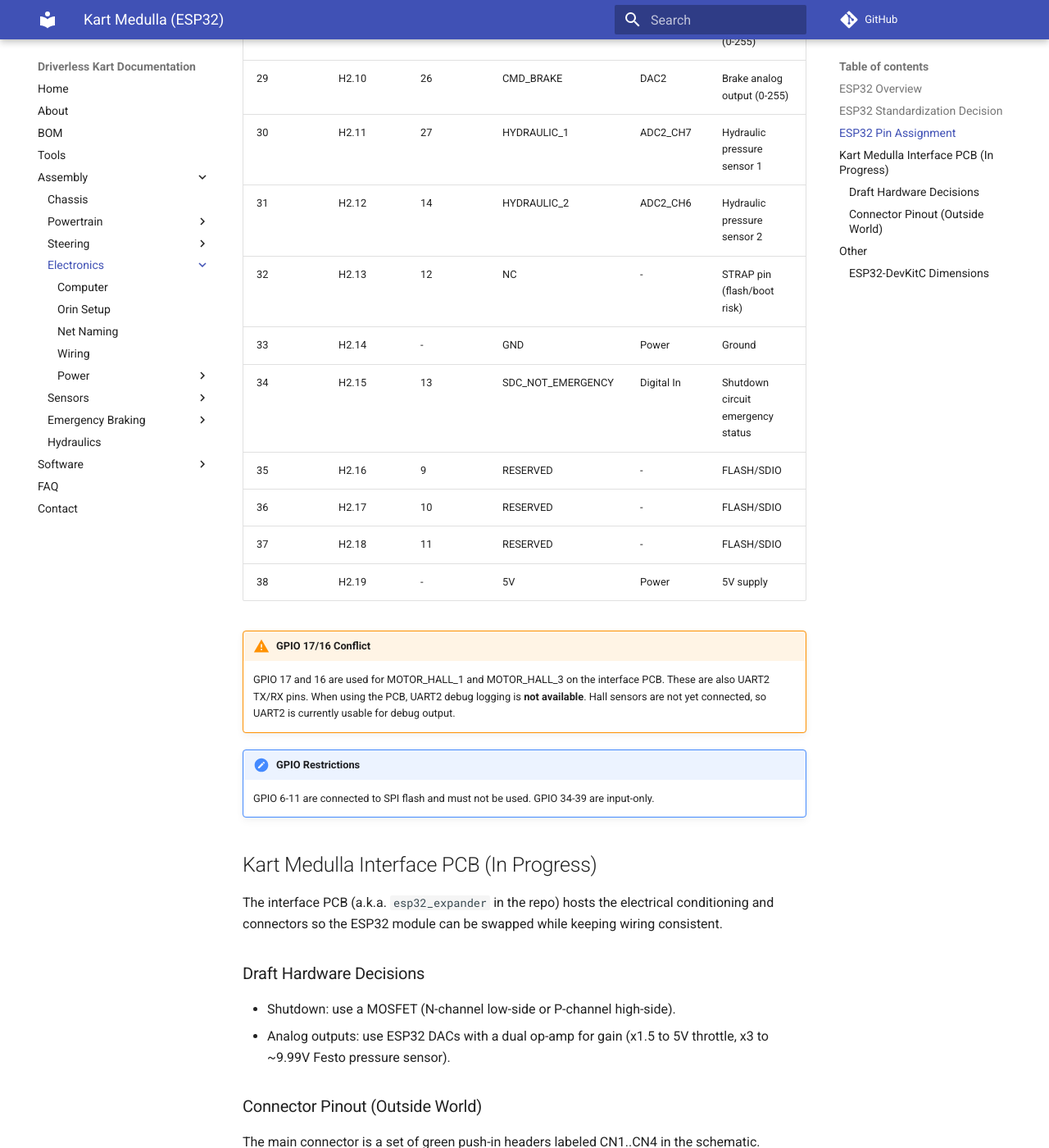
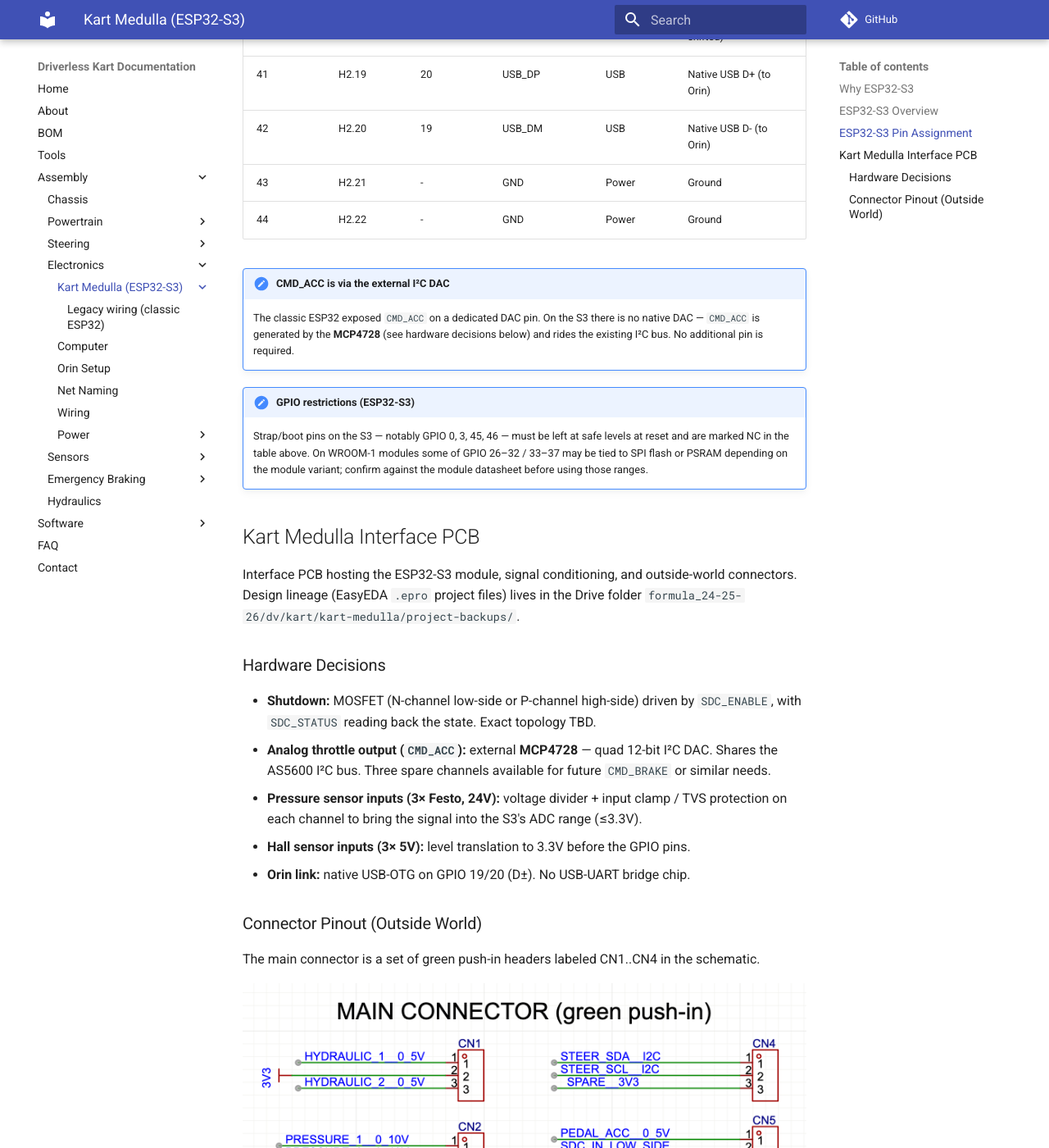
Before and after one commit to UM-Driverless/kart_docs, an MkDocs documentation site: the page built from docs/assembly/electronics/kart-medulla/index.md, in a window 1280 px wide and 1400 px high, scrolled down 4094 px. Shown: the whole window at 82% size. Built offline with MkDocs 1.6.1 and Material for MkDocs 9.7.7, drawn with Linux system fonts in a browser that asks for light colours; comment, search, counter and statistics services are not loaded; some of the changed text lies outside the part shown.

Commit message:
Reframe Kart Medulla docs for ESP32-S3
Next-revision interface PCB targets the ESP32-S3. Classic ESP32
(currently hand-wired in the kart, no PCB) preserved as a temporary
legacy-wiring.md page until the new board is deployed.

- Rewrite kart-medulla/index.md with S3 pinout, hardware decisions
  (external MCP4728 DAC, native USB-OTG to Orin, 24V Festo inputs),
  and ESP32-S3-DevKitC-1 high-res pinout image linking to mischianti.org.
- Add kart-medulla/legacy-wiring.md with the classic ESP32 pinout.
- mkdocs.yml nav: Kart Medulla (ESP32) -> Kart Medulla (ESP32-S3) with
  legacy-wiring nested under it.
- bom.yaml: new esp32_s3 entry (status: planned); esp32_wroom_32
  demoted to status: legacy.
- bom/index.md, orin-setup.md: reflect both MCUs during transition.
- Decision + rationale in .agents/history.md.

Co-Authored-By: Claude Opus 4.6 (1M context) <noreply@anthropic.com>

```diff
--- a/docs/assembly/electronics/kart-medulla/index.md
+++ b/docs/assembly/electronics/kart-medulla/index.md
@@ -1,86 +1,105 @@
-# Kart Medulla (ESP32)
+# Kart Medulla (ESP32-S3)
 
-The Kart Medulla is the ESP32-based control hub that interfaces between the Orin computer, sensors, and actuators. The standard board is the ESP32-DevKitC V4 (38-pin, USB-C) with an ESP32-WROOM-32D module; the older 30-pin board is legacy-only. The system is moving to a dedicated interface PCB that consolidates level shifting, analog conditioning, and IO breakout.
+The Kart Medulla is the MCU-based control hub between the Orin computer and the kart's sensors and actuators. The next revision is an interface PCB built around the **ESP32-S3**, with external level shifting, analog conditioning, and Wago-style push-in connectors replacing the hand-wired Dupont setup.
+
+!!! info "Currently hand-wired in the kart: classic ESP32"
+    The kart is currently running a hand-wired classic-ESP32 (no PCB). That setup is documented on the [Legacy wiring](legacy-wiring.md) page and will be removed once the ESP32-S3 board is deployed.
 
 **Firmware repository:** [UM-Driverless/kart_medulla](https://github.com/UM-Driverless/kart_medulla)
 
-## ESP32 Overview
+## Why ESP32-S3
 
-[![ESP32-DevKitC V4 Pinout](images/esp32-devkitc-v4-pinout.png)](https://docs.espressif.com/projects/esp-idf/en/v5.1/esp32/hw-reference/esp32/get-started-devkitc.html)
+The classic ESP32 ran out of usable GPIOs once CAN, SPI, status RGB, buzzer, and the Orin link were added on top of the existing I/O (3× halls, 3× pressure, accelerator, brake, SDC, steering, relay). The S3 solves this and adds several quality-of-life wins:
 
-*   **CPU:** Xtensa dual-core 32-bit LX6, up to 240 MHz
-*   **Flash Memory:** Up to 16 MB
-*   **SRAM:** 520 KB
-*   **GPIOs:** 34
-*   **ADCs:** 18-channel, 12-bit
-*   **DACs:** 2-channel, 8-bit
-*   **Communication Interfaces:** SPI, I2C, UART, CAN, I2S
+- **~45 GPIOs** (vs ~34 on the classic), with fewer of them reserved or strap-pin traps.
+- **Native USB-OTG** — the Orin link becomes a direct USB cable (CDC-ACM), dropping the USB-UART bridge IC and moving from ~1 Mbit/s UART to ~12 Mbit/s full-speed USB.
+- **Built-in USB-Serial-JTAG** — flashing, serial monitor, and step-debugging all over the same USB cable. No external ESP-Prog / FT2232H needed.
+- **External DAC on the PCB** (see hardware decisions below) — replaces the classic ESP32's built-in 8-bit DAC with a 12-bit I²C DAC. More resolution, cleaner output, no op-amp gain stage.
 
-## ESP32 Standardization Decision
+Variants considered and rejected: **S2** (has DAC but single-core, no BT), **C3** (too few GPIOs), **C6** (no DAC, Wi-Fi 6 overkill for a kart), **H2** (no Wi-Fi).
 
-The project previously used a 30-pin ESP32 development board with a non-standard pinout that is not DevKitC-compatible. To ensure long-term repeatability, predictable wiring, and easy replacement across builds, the project now standardizes on the ESP32-DevKitC V4 (38-pin, USB-C) using the ESP32-WROOM-32D module with an integrated PCB antenna. DevKitC V4 is Espressif's reference design with a stable pinout, reliable auto-reset/boot circuitry, and wide toolchain support. The 30-pin board remains deprecated and should not be used for new builds.
+## ESP32-S3 Overview
 
-## ESP32 Pin Assignment
+[![ESP32-S3-DevKitC-1 pinout (high resolution — click to open reference page)](images/esp32-s3-devkitc-1-pinout-mischianti.png)](https://mischianti.org/esp32-s3-devkitc-1-high-resolution-pinout-and-specs/)
 
-Complete pin map for the ESP32-DevKitC V4 (38-pin, USB-C), matching the interface PCB wiring. Ordered by physical position on the board. H1 is the left header, H2 is the right header (19 pins each).
+*Click the image for the full high-resolution pinout and specs page at [mischianti.org](https://mischianti.org/esp32-s3-devkitc-1-high-resolution-pinout-and-specs/).*
 
-![ESP32 DevKitC V4 Type-C header pinout](images/esp32-devkitc-v4-typec-header-pinout.png)
+- **CPU:** Xtensa dual-core 32-bit LX7, up to 240 MHz
+- **GPIOs:** ~45 usable
+- **ADCs:** 2× 12-bit, multi-channel
+- **DACs:** none (external DAC on the interface PCB)
+- **USB:** native USB-OTG + USB-Serial-JTAG
+- **Wireless:** Wi-Fi 4 + BLE 5
+- **Communication Interfaces:** SPI, I²C, UART, CAN (TWAI), I²S
+
+## ESP32-S3 Pin Assignment
+
+Pin map for the ESP32-S3 module on the interface PCB. H1 is the left header, H2 is the right header. This is a draft — pin counts and some signal assignments will be finalized during PCB layout.
 
 | Pin | Header | GPIO | Signal | Type | Notes |
 |-----|--------|------|--------|------|-------|
-| 1 | H1.1 | 6 | RESERVED | - | FLASH/SDIO |
-| 2 | H1.2 | 7 | RESERVED | - | FLASH/SDIO |
-| 3 | H1.3 | 8 | RESERVED | - | FLASH/SDIO |
-| 4 | H1.4 | 15 | NC | - | STRAP pin (boot config risk) |
-| 5 | H1.5 | 2 | STATUS_LED | Digital Out | Onboard LED (strap pin, keep LOW at boot) |
-| 6 | H1.6 | 0 | NC | - | STRAP pin (BOOT mode) |
-| 7 | H1.7 | 4 | NC | - | STRAP pin (boot config risk) |
-| 8 | H1.8 | 16 | MOTOR_HALL_3 | Digital In | Motor hall sensor 3 (also UART2 RX) |
-| 9 | H1.9 | 17 | MOTOR_HALL_1 | Digital In | Motor hall sensor 1 (also UART2 TX) |
-| 10 | H1.10 | 5 | NC | - | STRAP pin (boot config risk) |
-| 11 | H1.11 | 18 | CMD_STEER_PWM | LEDC PWM | Steering motor PWM (Cytron H-bridge) |
-| 12 | H1.12 | 19 | CMD_STEER_DIR | Digital Out | Steering motor direction (Cytron H-bridge) |
-| 13 | H1.13 | - | GND | Power | Ground |
-| 14 | H1.14 | 21 | I2C_SDA | I2C | AS5600 steering angle sensor data |
-| 15 | H1.15 | 3 | USB_UART_RX | UART0 RX | Reserved (binary protocol from Orin) |
-| 16 | H1.16 | 1 | USB_UART_TX | UART0 TX | Reserved (binary protocol to Orin) |
-| 17 | H1.17 | 22 | I2C_SCL | I2C | AS5600 steering angle sensor clock |
-| 18 | H1.18 | 23 | SPARE | - | Available |
-| 19 | H1.19 | - | GND | Power | Ground |
-| 20 | H2.1 | - | 3V3 | Power | 3.3V supply |
-| 21 | H2.2 | - | EN | Reset | Active-low reset |
-| 22 | H2.3 | 36 (VP) | PRESSURE_1 | ADC1_CH0 | Pressure sensor 1 (input only) |
-| 23 | H2.4 | 39 (VN) | PRESSURE_2 | ADC1_CH3 | Pressure sensor 2 (input only) |
-| 24 | H2.5 | 34 | PRESSURE_3 | ADC1_CH6 | Pressure sensor 3 (input only) |
-| 25 | H2.6 | 35 | PEDAL_ACC | ADC1_CH7 | Accelerator pedal (input only) |
-| 26 | H2.7 | 32 | PEDAL_BRAKE | ADC1_CH4 | Brake pedal |
-| 27 | H2.8 | 33 | MOTOR_HALL_2 | Digital In | Motor hall sensor 2 |
-| 28 | H2.9 | 25 | CMD_ACC | DAC1 | Throttle analog output (0-255) |
-| 29 | H2.10 | 26 | CMD_BRAKE | DAC2 | Brake analog output (0-255) |
-| 30 | H2.11 | 27 | HYDRAULIC_1 | ADC2_CH7 | Hydraulic pressure sensor 1 |
-| 31 | H2.12 | 14 | HYDRAULIC_2 | ADC2_CH6 | Hydraulic pressure sensor 2 |
-| 32 | H2.13 | 12 | NC | - | STRAP pin (flash/boot risk) |
-| 33 | H2.14 | - | GND | Power | Ground |
-| 34 | H2.15 | 13 | SDC_NOT_EMERGENCY | Digital In | Shutdown circuit emergency status |
-| 35 | H2.16 | 9 | RESERVED | - | FLASH/SDIO |
-| 36 | H2.17 | 10 | RESERVED | - | FLASH/SDIO |
-| 37 | H2.18 | 11 | RESERVED | - | FLASH/SDIO |
-| 38 | H2.19 | - | 5V | Power | 5V supply |
+| 1 | H1.1 | - | 3V3 | Power | 3.3V supply |
+| 2 | H1.2 | - | 3V3 | Power | 3.3V supply |
+| 3 | H1.3 | - | RST | Reset | Reset pin |
+| 4 | H1.4 | 4 | PEDAL_ACC | ADC1_CH3 | Accelerator pedal input |
+| 5 | H1.5 | 5 | PEDAL_BRAKE | ADC1_CH4 | Brake pedal input |
+| 6 | H1.6 | 6 | PRESSURE_1 | ADC1_CH5 | Festo pressure sensor 1 (24V via divider) |
+| 7 | H1.7 | 7 | PRESSURE_2 | ADC1_CH6 | Festo pressure sensor 2 (24V via divider) |
+| 8 | H1.8 | 15 | CS1 | SPI | SPI chip select 1 |
+| 9 | H1.9 | 16 | — | — | Reserved / spare |
+| 10 | H1.10 | 17 | TX1 | UART1 | UART1 TX |
+| 11 | H1.11 | 18 | RX1 | UART1 | UART1 RX |
+| 12 | H1.12 | 8 | I2C_SDA | I²C | AS5600 steering angle sensor data; also DAC (MCP4728) |
+| 13 | H1.13 | 3 | NC | — | STRAP pin (flash/boot risk) |
+| 14 | H1.14 | 46 | NC | — | STRAP pin (flash/boot risk) |
+| 15 | H1.15 | 9 | I2C_SCL | I²C | AS5600 steering angle sensor clock; also DAC (MCP4728) |
+| 16 | H1.16 | 10 | — | ADC1_CH9 | Reserved for ADC use |
+| 17 | H1.17 | 11 | MOSI | SPI | SPI MOSI |
+| 18 | H1.18 | 12 | CLK | SPI | SPI clock |
+| 19 | H1.19 | 13 | MISO | SPI | SPI MISO |
+| 20 | H1.20 | 14 | CS2 | SPI | SPI chip select 2 |
+| 21 | H1.21 | - | 5V | Power | 5V supply |
+| 22 | H1.22 | - | GND | Power | Ground |
+| 23 | H2.1 | - | GND | Power | Ground |
+| 24 | H2.2 | 43 | TX0 | UART0 | UART0 TX (debug) |
+| 25 | H2.3 | 44 | RX0 | UART0 | UART0 RX (debug) |
+| 26 | H2.4 | 1 | PRESSURE_3 | ADC1_CH0 | Festo pressure sensor 3 (24V via divider) |
+| 27 | H2.5 | 2 | — | ADC1_CH1 | Reserved for ADC use |
+| 28 | H2.6 | 42 | CAN_TX | CAN (TWAI) | CAN bus TX |
+| 29 | H2.7 | 41 | CAN_RX | CAN (TWAI) | CAN bus RX |
+| 30 | H2.8 | 40 | — | — | Spare |
+| 31 | H2.9 | 39 | SDC_ENABLE | Digital Out | Shutdown-circuit relay drive |
+| 32 | H2.10 | 38 | SDC_STATUS | Digital In | Shutdown-circuit status feedback |
+| 33 | H2.11 | 37 | MOTOR_HALL_1 | Digital In | Motor hall sensor 1 (5V → 3.3V level-shifted) |
+| 34 | H2.12 | 36 | BUZZER | Digital Out | Debug/status buzzer |
+| 35 | H2.13 | 35 | — | — | Spare |
+| 36 | H2.14 | 0 | NC | — | STRAP pin (boot mode) |
+| 37 | H2.15 | 45 | NC | — | STRAP pin (VDD_SPI) |
+| 38 | H2.16 | 48 | STATUS_LED | PWM | RGB status LED |
+| 39 | H2.17 | 47 | MOTOR_HALL_2 | Digital In | Motor hall sensor 2 (5V → 3.3V level-shifted) |
+| 40 | H2.18 | 21 | MOTOR_HALL_3 | Digital In | Motor hall sensor 3 (5V → 3.3V level-shifted) |
+| 41 | H2.19 | 20 | USB_DP | USB | Native USB D+ (to Orin) |
+| 42 | H2.20 | 19 | USB_DM | USB | Native USB D- (to Orin) |
+| 43 | H2.21 | - | GND | Power | Ground |
+| 44 | H2.22 | - | GND | Power | Ground |
 
-!!! warning "GPIO 17/16 Conflict"
-    GPIO 17 and 16 are used for MOTOR_HALL_1 and MOTOR_HALL_3 on the interface PCB. These are also UART2 TX/RX pins. When using the PCB, UART2 debug logging is **not available**. Hall sensors are not yet connected, so UART2 is currently usable for debug output.
+!!! note "CMD_ACC is via the external I²C DAC"
+    The classic ESP32 exposed `CMD_ACC` on a dedicated DAC pin. On the S3 there is no native DAC — `CMD_ACC` is generated by the **MCP4728** (see hardware decisions below) and rides the existing I²C bus. No additional pin is required.
 
-!!! note "GPIO Restrictions"
-    GPIO 6-11 are connected to SPI flash and must not be used. GPIO 34-39 are input-only.
+!!! note "GPIO restrictions (ESP32-S3)"
+    Strap/boot pins on the S3 — notably GPIO 0, 3, 45, 46 — must be left at safe levels at reset and are marked NC in the table above. On WROOM-1 modules some of GPIO 26–32 / 33–37 may be tied to SPI flash or PSRAM depending on the module variant; confirm against the module datasheet before using those ranges.
 
-## Kart Medulla Interface PCB (In Progress)
+## Kart Medulla Interface PCB
 
-The interface PCB (a.k.a. `esp32_expander` in the repo) hosts the electrical conditioning and connectors so the ESP32 module can be swapped while keeping wiring consistent.
+Interface PCB hosting the ESP32-S3 module, signal conditioning, and outside-world connectors. Design lineage (EasyEDA `.epro` project files) lives in the Drive folder `formula_24-25-26/dv/kart/kart-medulla/project-backups/`.
 
-### Draft Hardware Decisions
+### Hardware Decisions
 
-- Shutdown: use a MOSFET (N-channel low-side or P-channel high-side).
-- Analog outputs: use ESP32 DACs with a dual op-amp for gain (x1.5 to 5V throttle, x3 to ~9.99V Festo pressure sensor).
+- **Shutdown:** MOSFET (N-channel low-side or P-channel high-side) driven by `SDC_ENABLE`, with `SDC_STATUS` reading back the state. Exact topology TBD.
+- **Analog throttle output (`CMD_ACC`):** external **MCP4728** — quad 12-bit I²C DAC. Shares the AS5600 I²C bus. Three spare channels available for future `CMD_BRAKE` or similar needs.
+- **Pressure sensor inputs (3× Festo, 24V):** voltage divider + input clamp / TVS protection on each channel to bring the signal into the S3's ADC range (≤3.3V).
+- **Hall sensor inputs (3× 5V):** level translation to 3.3V before the GPIO pins.
+- **Orin link:** native USB-OTG on GPIO 19/20 (D±). No USB-UART bridge chip.
 
 ### Connector Pinout (Outside World)
 
@@ -93,18 +112,12 @@ The main connector is a set of green push-in headers labeled CN1..CN4 in the sch
 | CN1 | 1 | HALL3_5V | |
 | CN1 | 2 | HALL2_5V | |
 | CN1 | 3 | HALL1_5V | |
-| CN2 | 1 | PRESSURE1_0V10 | |
-| CN2 | 2 | PRESSURE2_0V10 | |
-| CN2 | 3 | PRESSURE3_0V10 | |
+| CN2 | 1 | PRESSURE1_24V | Festo pressure sensor 1 |
+| CN2 | 2 | PRESSURE2_24V | Festo pressure sensor 2 |
+| CN2 | 3 | PRESSURE3_24V | Festo pressure sensor 3 |
 | CN3 | 1 | GND | |
 | CN3 | 2 | STEER_CMD_DIR_3.3V | |
 | CN3 | 3 | STEER_CMD_PWM_3.3V | |
 | CN4 | 1 | 3.3V | |
 | CN4 | 2 | STEER_SDA | |
 | CN4 | 3 | STEER_SCL | |
-
-## Other
-
-### ESP32-DevKitC Dimensions
-
-![ESP32 DevKitC dimensions](images/ESP32-DevKitC-Dimensions.png)
--- a/mkdocs.yml
+++ b/mkdocs.yml
@@ -31,7 +31,9 @@ nav:
           - Angle Sensor: assembly/steering/sensor/index.md
           - Fasteners: assembly/steering/fasteners.md
       - Electronics:
-          - Kart Medulla (ESP32): assembly/electronics/kart-medulla/index.md
+          - Kart Medulla (ESP32-S3):
+              - assembly/electronics/kart-medulla/index.md
+              - Legacy wiring (classic ESP32): assembly/electronics/kart-medulla/legacy-wiring.md
           - Computer: assembly/electronics/computer.md
           - Orin Setup: assembly/electronics/orin-setup.md
           - Net Naming: assembly/electronics/net-naming.md
```
Also changed, not shown: .agents/history.md (added, +42 -0 lines), docs/assembly/electronics/bom.yaml (+35 -6 lines), docs/assembly/electronics/kart-medulla/legacy-wiring.md (added, +79 -0 lines), docs/assembly/electronics/orin-setup.md (+5 -1 lines), docs/bom/index.md (+3 -2 lines), docs/assembly/electronics/kart-medulla/images/esp32-s3-devkitc-1-pinout-mischianti.png (added).
